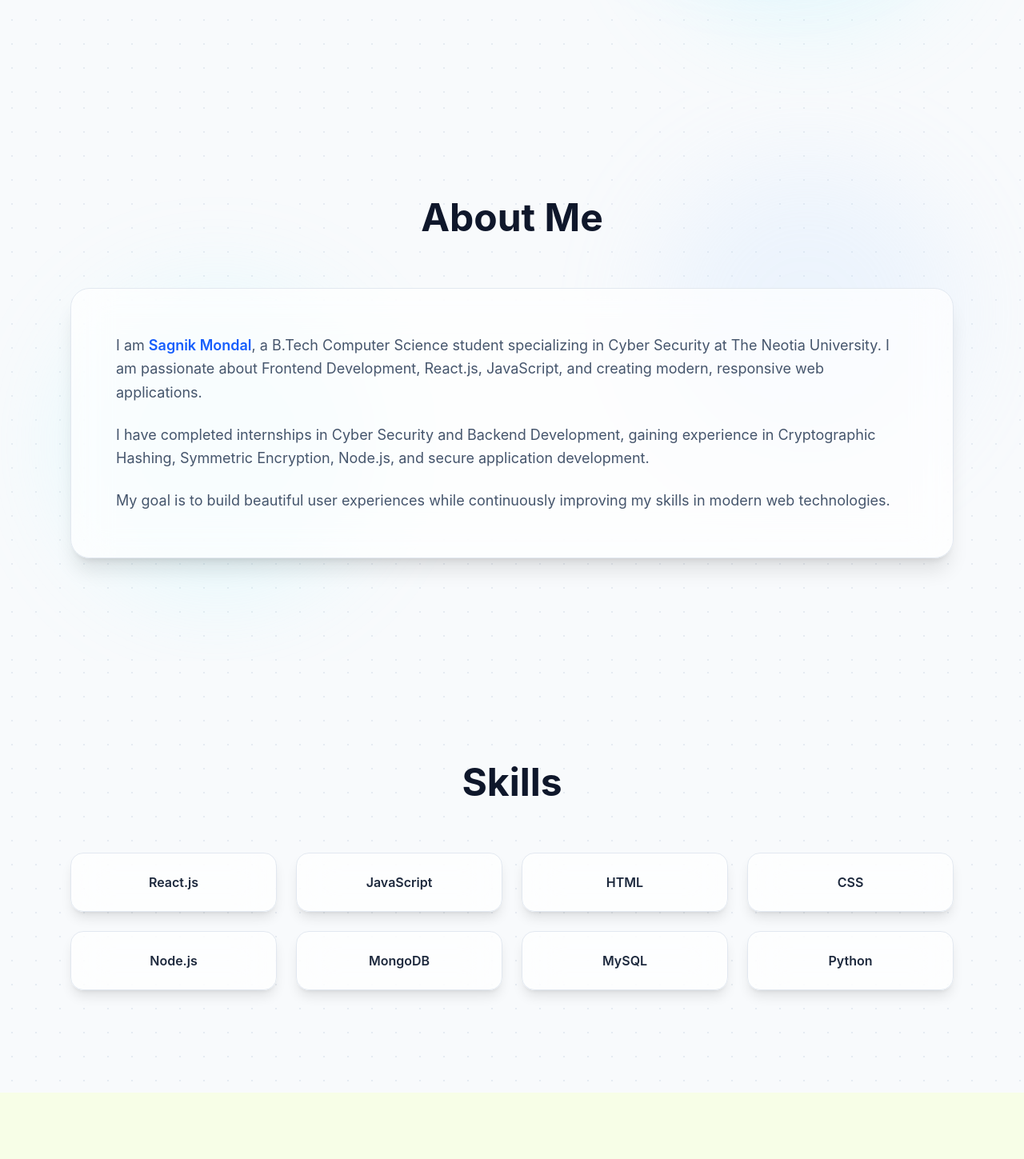
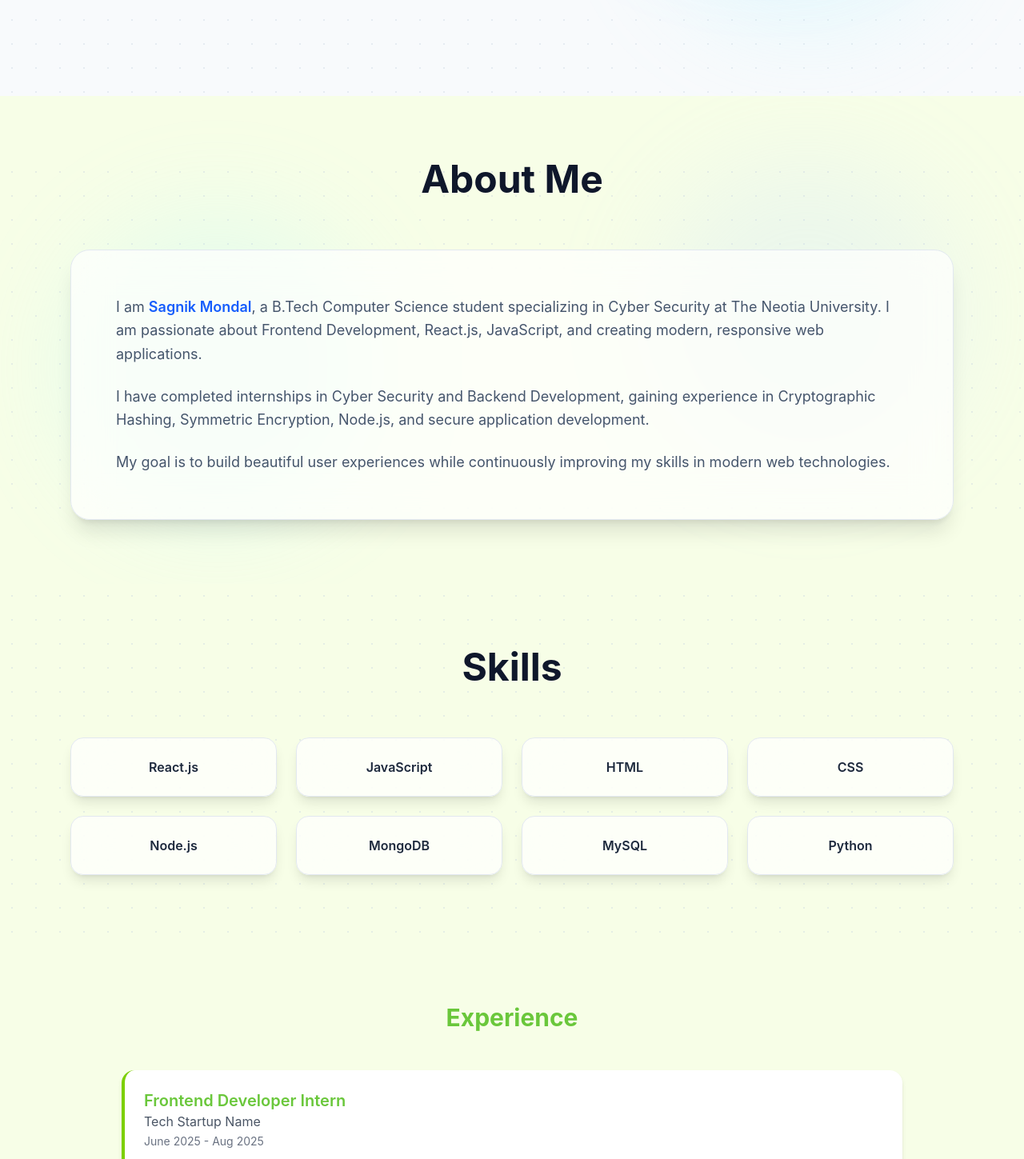
Before and after one commit to sagnik18-m/portfolio2.o, a React app: page / in a window 1280 px wide. Shown: the part 680-2129 px from the top of the page at 80% size. Built offline with nearby package versions, Linux system fonts and the light colour scheme; the HTML template or start-up script is replaced by a standard one.

Commit message:
update message

```diff
--- a/src/components/About.jsx
+++ b/src/components/About.jsx
@@ -4,10 +4,10 @@ export default function About() {
   return (
     <section
       id="about"
-      className="relative py-32 bg-slate-50 overflow-hidden"
+      className="relative py-20 bg-lime-50 overflow-hidden"
     >
       {/* Background Pattern */}
-      <div className="absolute inset-0 opacity-40">
+      <div className="py-20 bg-lime-50 absolute inset-0 opacity-40">
         <div
           className="
             h-full
--- a/src/components/Contact.jsx
+++ b/src/components/Contact.jsx
@@ -10,7 +10,7 @@ export default function Contact() {
 
     <section
       id="contact"
-      className="relative py-32 bg-slate-50 overflow-hidden"
+      className="relative py-20 bg-lime-50 overflow-hidden"
     >
       <div className="absolute inset-0 opacity-40">
         <div className="h-full w-full bg-[radial-gradient(#cbd5e1_1px,transparent_1px)] bg-[size:30px_30px]" />
--- a/src/components/Projects.jsx
+++ b/src/components/Projects.jsx
@@ -19,7 +19,7 @@ export default function Projects() {
   return (
     <section
       id="projects"
-      className="relative py-32 bg-slate-50 overflow-hidden"
+      className="relative py-20 bg-lime-50 overflow-hidden"
     >
       <div className="absolute inset-0 opacity-40">
         <div className="h-full w-full bg-[radial-gradient(#cbd5e1_1px,transparent_1px)] bg-[size:30px_30px]" />
--- a/src/components/Skills.jsx
+++ b/src/components/Skills.jsx
@@ -15,7 +15,7 @@ export default function Skills() {
   return (
     <section
       id="skills"
-      className="relative py-32 bg-slate-50 overflow-hidden"
+      className="relative py-20 bg-lime-50 overflow-hidden"
     >
       <div className="absolute inset-0 opacity-40">
         <div className="h-full w-full bg-[radial-gradient(#cbd5e1_1px,transparent_1px)] bg-[size:30px_30px]" />
```
